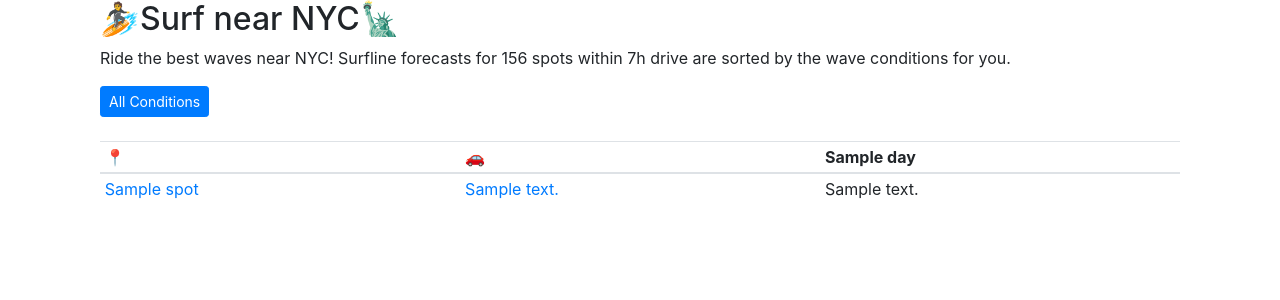
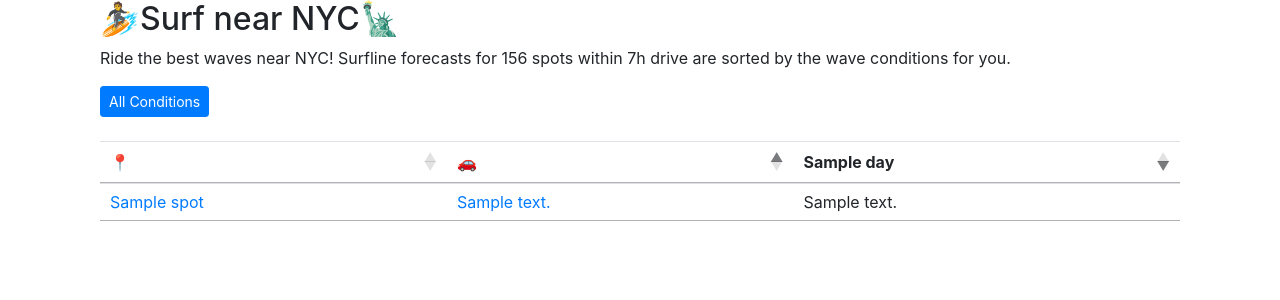
Before and after one commit to ek-ok/gosurf, a Flask app: template gosurf/templates/index.html in a window 1280 px wide. Shown: the top 300 px of the page. Run offline with Flask 2, Linux system fonts and the light colour scheme; the template is opened without the code that fills it: most values are stand-ins (such as "Sample title", 1, 10 or a date in 2020); some libraries are stand-ins or nearby versions.

Commit message:
Favicon works

```diff
--- a/gosurf/templates/base.html
+++ b/gosurf/templates/base.html
@@ -7,11 +7,10 @@
     <meta name="viewport" content="width=device-width, initial-scale=1">
     <meta name="description" content="Go Surf">
     <meta name="author" content="E.K. Itoku">
-    <link rel="icon" href="{{ url_for('static', filename='favicon.ico') }}" type="image/x-icon">
     <link rel="icon" href="/static/favicon.ico?" type="image/x-icon">
 
     <!-- jQuery -->
-    <!-- <script type="text/javascript" src="https://code.jquery.com/jquery-3.3.1.js"></script> -->
+    <script type="text/javascript" src="https://code.jquery.com/jquery-3.3.1.js"></script>
     <script type="text/javascript" src="https://cdn.datatables.net/1.10.19/js/jquery.dataTables.min.js"></script>
 
     <!-- Bootstrap -->
@@ -27,7 +26,7 @@
     <script type="text/javascript" src="https://cdn.datatables.net/v/bs4/dt-1.10.18/r-2.2.2/datatables.min.js"></script>
 
     <!-- Custom -->
-    <link rel="stylesheet" type="text/css" href="{{ url_for('static', filename='custom.css') }}">
+    <link rel="stylesheet" type="text/css" href="/static/custom.css">
 
   </head>
 
```
